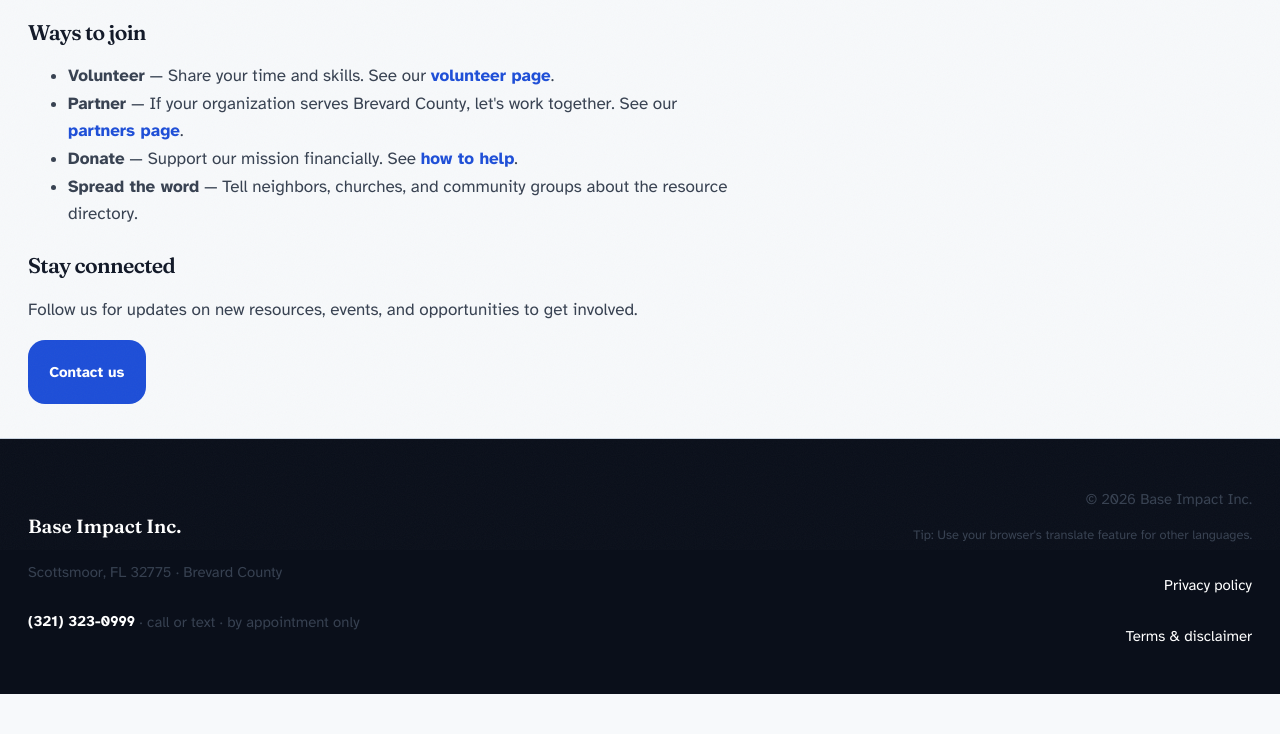
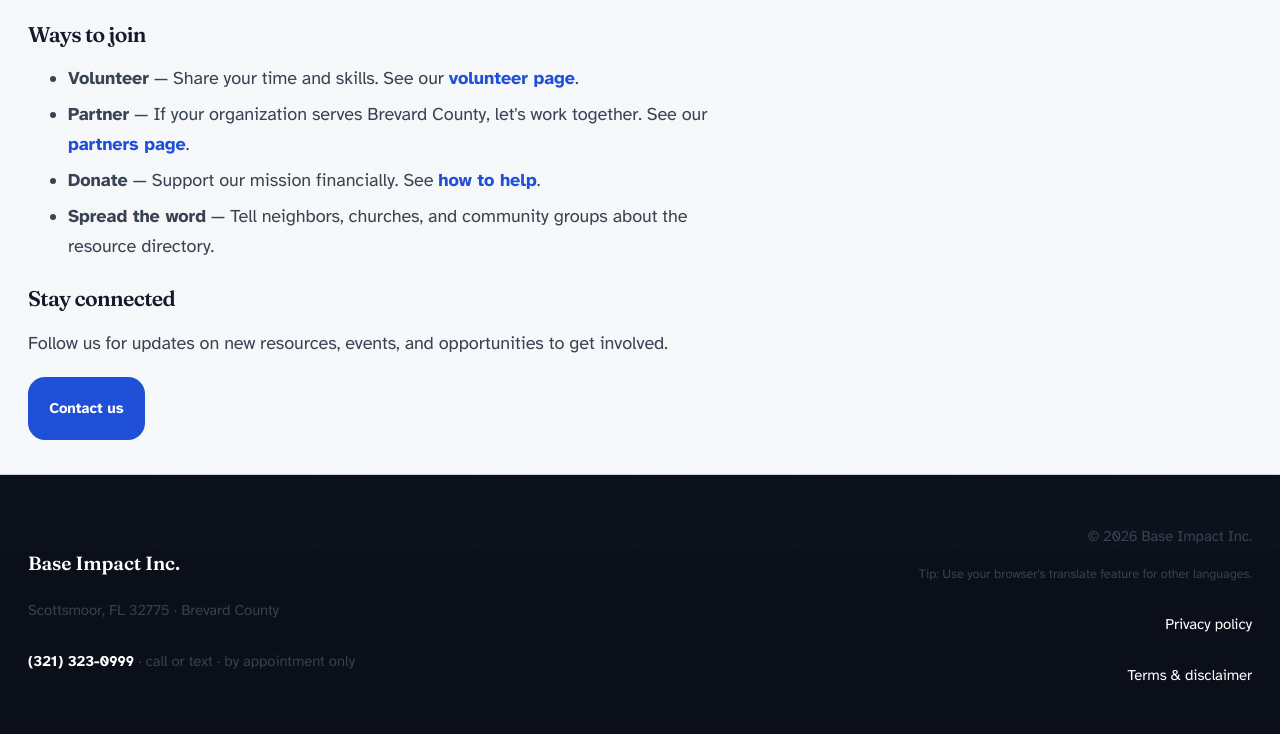
Before and after one commit to eric4479/baseimpact-org, an Astro site: page /join in a window 1280 px wide. Shown: the part 250-984 px from the top of the page. Before the commit the page ends 944 px from the top, so only its background shows below. Built offline with nearby package versions, Linux system fonts and the light colour scheme; Astro itself is replaced by a stand-in of ours.

Commit message:
feat: Kairo stage 6 — typography refinements, nav/footer hover, improved lists

```diff
--- a/src/styles/global.css
+++ b/src/styles/global.css
@@ -788,3 +788,62 @@ p {
 
 .font-display { font-family: var(--font-display); }
 .font-sans { font-family: var(--font-sans); }
+
+/* ── Kairo-inspired design upgrades (stage 6) ── */
+
+/* Typography refinements (Kairo-style) */
+h1, h2, h3, h4, h5, h6 {
+  font-family: var(--font-display);
+  font-weight: 700;
+  letter-spacing: -0.03em;
+  line-height: 1.1;
+  text-wrap: balance;
+}
+
+/* Body text improvements */
+body {
+  font-size: 1.0625rem;
+  line-height: 1.6;
+  letter-spacing: -0.005em;
+}
+
+/* Better paragraph spacing */
+p {
+  text-wrap: pretty;
+  line-height: 1.65;
+}
+
+/* Navigation link hover */
+nav a {
+  transition: color 0.2s var(--ease-out-expo), opacity 0.2s var(--ease-out-expo);
+}
+nav a:hover {
+  opacity: 0.8;
+}
+
+/* Footer improvements */
+footer a {
+  transition: color 0.2s var(--ease-out-expo), text-decoration-color 0.2s var(--ease-out-expo);
+  text-decoration: underline;
+  text-decoration-color: transparent;
+  text-underline-offset: 0.2em;
+}
+footer a:hover {
+  text-decoration-color: var(--color-signal);
+}
+
+/* Better list styling */
+ul, ol {
+  line-height: 1.65;
+}
+li {
+  margin-top: 0.375rem;
+}
+
+/* Improved horizontal rule */
+hr {
+  border: none;
+  border-top: 1px solid var(--color-line);
+  margin: 2rem 0;
+  opacity: 0.5;
+}
```
